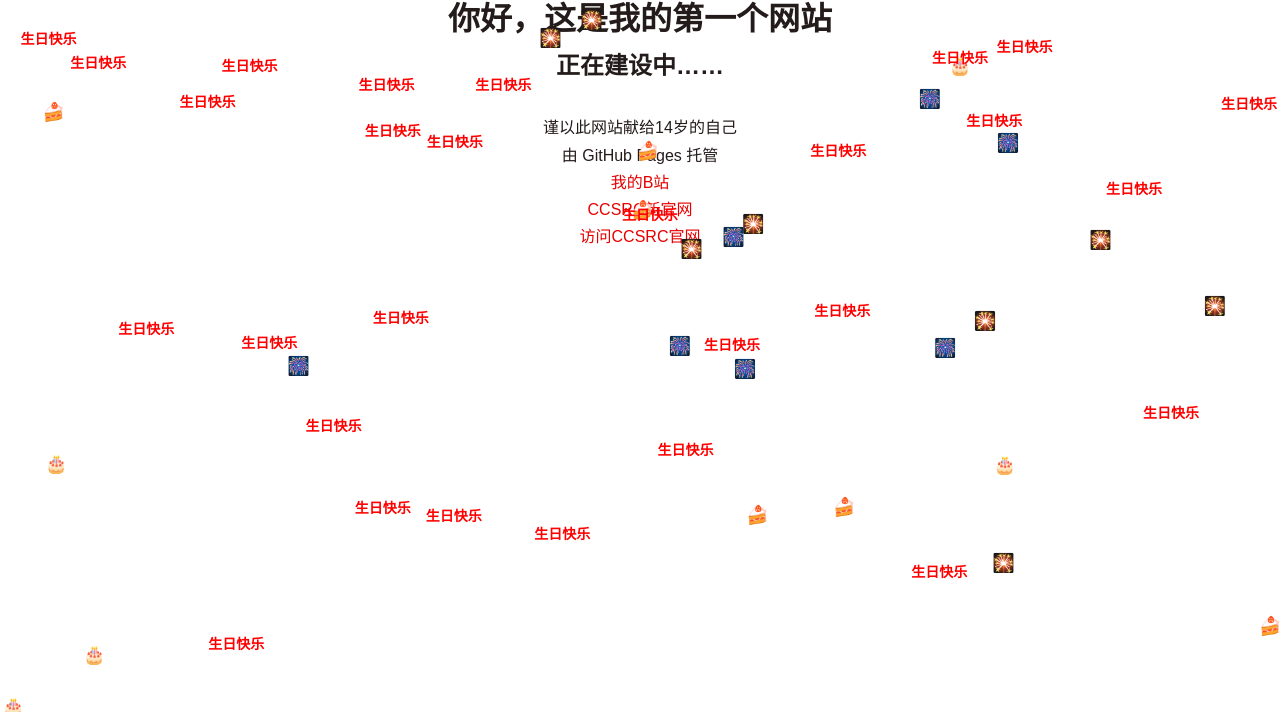
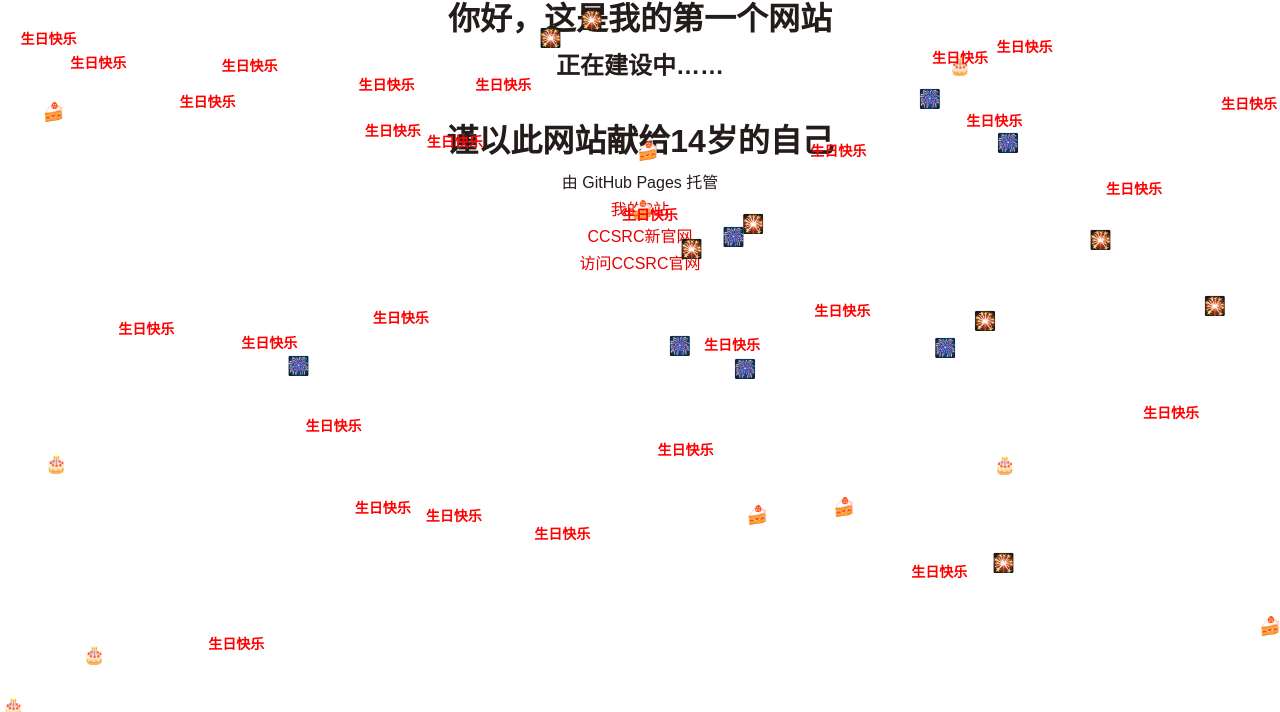
Before and after one commit to crzgh/crzgh.github.io, a plain HTML site: page index.html in a window 1280 px wide. Shown: the part 88-800 px from the top of the page. Drawn offline with Linux system fonts and the light colour scheme.

Commit message:
Update index.html

```diff
--- a/index.html
+++ b/index.html
@@ -127,7 +127,7 @@
     <h1>你好，这是我的第一个网站</h1>
     <h2>正在建设中……</h2>
     <br>
-    <p>谨以此网站献给14岁的自己</p>
+    <h1>谨以此网站献给14岁的自己</h1>
     <p>由 GitHub Pages 托管</p>
     <a href="https://space.bilibili.com/3546666699328210/" target="_blank" rel="noopener noreferrer">我的B站</a>
     <br>
```
